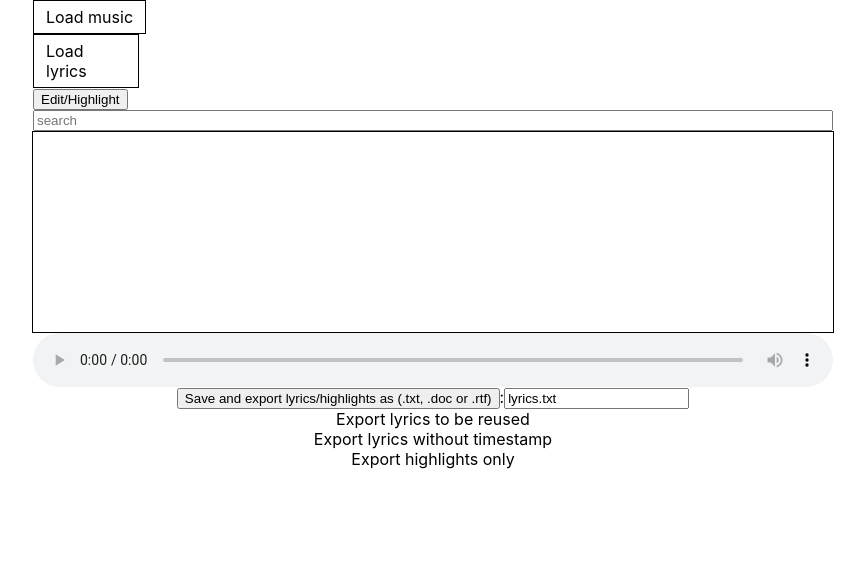
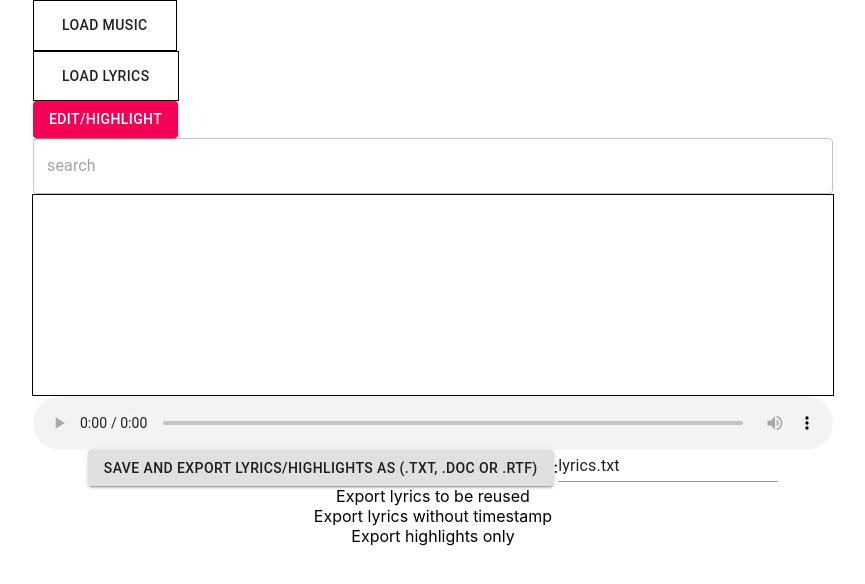
Before and after one commit to dtran003/LyricsMusic, a React (Create React App) app: page / in a window 1280 px wide. Shown: the top 584 px of the page, without its empty margins (207-1072 px from the left). Built offline with nearby package versions, Linux system fonts and the light colour scheme.

Commit message:
material-ui

```diff
--- a/package.json
+++ b/package.json
@@ -3,9 +3,11 @@
   "version": "0.1.0",
   "private": true,
   "dependencies": {
+    "@material-ui/core": "^4.10.2",
     "@testing-library/jest-dom": "^4.2.4",
     "@testing-library/react": "^9.5.0",
     "@testing-library/user-event": "^7.2.1",
+    "fontsource-roboto": "^2.1.4",
     "react": "^16.13.1",
     "react-dom": "^16.13.1",
     "react-scripts": "3.4.1"
--- a/src/App.js
+++ b/src/App.js
@@ -1,7 +1,8 @@
 import React, {useState, useRef} from 'react';
 import logo from './logo.svg';
 import './App.css';
-
+import Button from '@material-ui/core/Button';
+import TextField from '@material-ui/core/TextField'
 function LyricsField(props){
   const inputStyle = {
     width: '500px',
@@ -189,7 +190,6 @@ function App() {
   }
 
 
-  let lyricsFileInput=null;
   const lyricsSubmit = (e)=>{
     e.preventDefault();
     let reader= new FileReader();
@@ -266,7 +266,7 @@ function App() {
 
   let highlightButton=null;
   if (!isEditing){
-    highlightButton=<button onClick={highlightText}>Highlight selected text</button>
+    highlightButton=<Button variant="contained" color="secondary" onClick={highlightText}>Highlight selected text</Button>
 
   }
 
@@ -297,24 +297,28 @@ function App() {
     <div className="container"  style={{flexDirection:"column", justifyContent:"flex-start", width:"800px"}}>
       <div>
       <div>
-        <label><input style={{display:"none"}}type="file" accept="audio/*" ref={musicFile} onChange={fileSubmit}></input>Load music</label>
+        <label><input style={{display:"none"}} type="file" accept="audio/*" ref={musicFile} onChange={fileSubmit}></input>
+        <Button variant="raised"  component="span">Load music</Button>
+        </label>
       </div>
       <div>
-        <label style={{width:"80px"}}><input style={{display:"none"}}type="file" accept="text/*" ref={lyricsFile} onChange={lyricsSubmit}></input>Load lyrics</label>
+        <label><input style={{display:"none"}} type="file" accept="text/*" ref={lyricsFile} onChange={lyricsSubmit}></input>
+        <Button variant="raised" component="span">Load lyrics</Button>
+        </label>
       </div>
       </div>
-      <div><button onClick={editMode}>Edit/Highlight</button>
+      <div><Button variant="contained" color="secondary" onClick={editMode}>Edit/Highlight</Button>
       {highlightButton}
       </div>
-      <input type="text" placeholder="search" value={searchText} onChange={(e)=>{e.preventDefault(); setSearchText(e.target.value)}}></input>
+      <TextField variant="outlined" placeholder="search" value={searchText} onChange={(e)=>{e.preventDefault(); setSearchText(e.target.value)}}></TextField>
     </div>
 
     <div className='container'>{timestamp}</div>
     <div className="container"><audio src={fileURL} controls ref={musicStream} onTimeUpdate={getTime} style={{"width":"800px"}}></audio></div>
     {playBackButtons}
     <div>
-    <button onClick={(e)=>{e.preventDefault(); exportLyrics(linkName)}}>Save and export lyrics/highlights as (.txt, .doc or .rtf)</button>:
-    <input type='text' value={linkName} onChange={(e)=>setLinkName(e.target.value)}></input>
+    <Button variant ="contained" color="default" onClick={(e)=>{e.preventDefault(); exportLyrics(linkName)}}>Save and export lyrics/highlights as (.txt, .doc or .rtf)</Button>:
+    <TextField value={linkName} onChange={(e)=>setLinkName(e.target.value)}></TextField>
     </div>
     <div className='container' style={{flexDirection:'column', alignItems:"center"}}>
     <a href={download[1]} download={download[0]}>Export lyrics to be reused</a>
```
Also changed, not shown: 1 other file (tests, documents, lock files or other folders).
